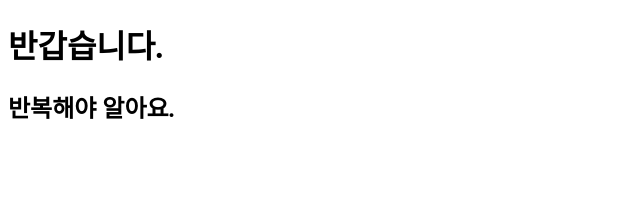
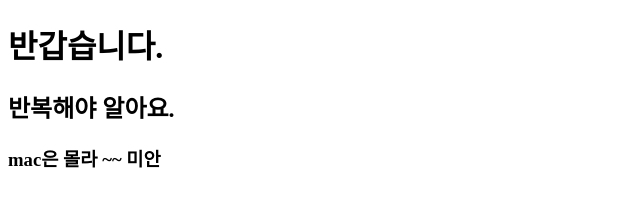
Before and after one commit to leegyeongjoun/firstgithub, a plain HTML site: page index.html in a window 1280 px wide. Shown: the whole page, without its empty margins (0-640 px from the left). Drawn offline with Linux system fonts and the light colour scheme.

Commit message:
중요한 프로젝트 시작

```diff
--- a/index.html
+++ b/index.html
@@ -9,5 +9,6 @@
 <body>
     <h1>반갑습니다.</h1>
     <h2>반복해야 알아요.</h2>
+    <h3>mac은 몰라 ~~ 미안</h3>
 </body>
 </html>
```
